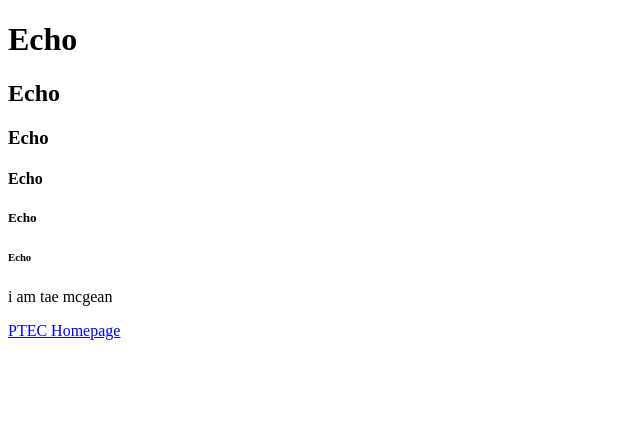
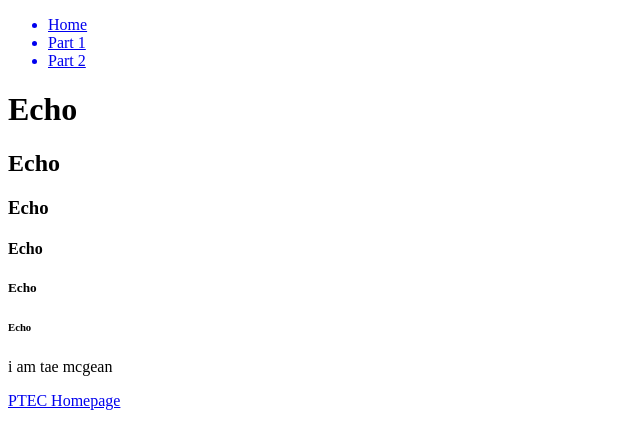
Before and after one commit to TaeMcGean/firstwebproject-new, a plain HTML site: page index.html in a window 1280 px wide. Shown: the whole page, without its empty margins (0-640 px from the left). Drawn offline with Linux system fonts and the light colour scheme.

Commit message:
Adding links to other parts

```diff
--- a/index.html
+++ b/index.html
@@ -1,11 +1,20 @@
 <!DOCTYPE html>
 <html lang="en-us">
   <head>
-  <meta charset="utf-8"/>
-  <meta name="viewport" content="initial-scale=1.0, user-scalable=yes"/>
+    <meta charset="utf-8" />
+    <meta name="viewport" content="initial-scale=1.0, user-scalable=yes" />
     <title>Demo Site</title>
   </head>
   <body>
+    <header>
+      <nav>
+        <ul>
+          <a href="index.html"><li>Home</li></a>
+          <a href="part1.html"><li>Part 1</li></a>
+          <a href="part2.html"><li>Part 2</li></a>
+        </ul>
+      </nav>
+    </header>
 
     <h1>Echo</h1>
     <h2>Echo</h2>
@@ -15,8 +24,5 @@
     <h6>Echo</h6>
     <p>i am tae mcgean</p>
     <a href="https://www.pembinatrails.ca/earlycollege">PTEC Homepage</a>
-
-
-
   </body>
 </html>
```
Lines whose indentation alone changed are shown as unchanged.
